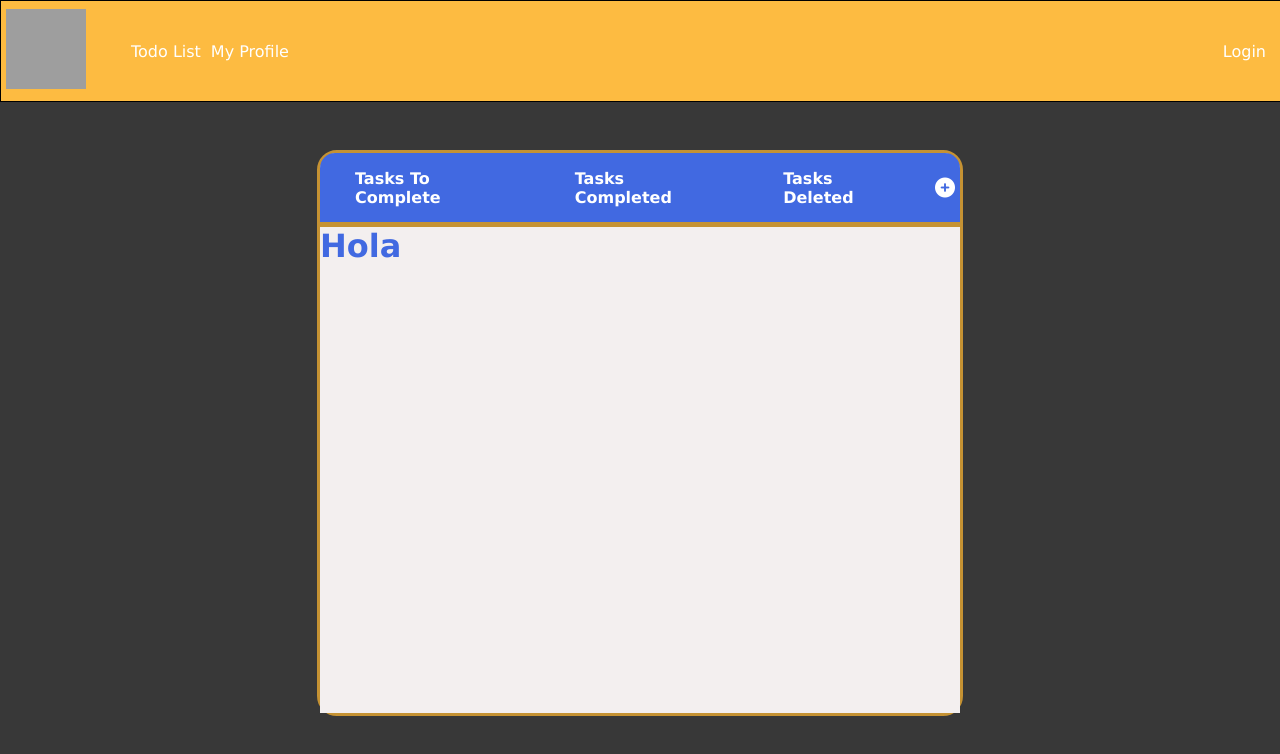
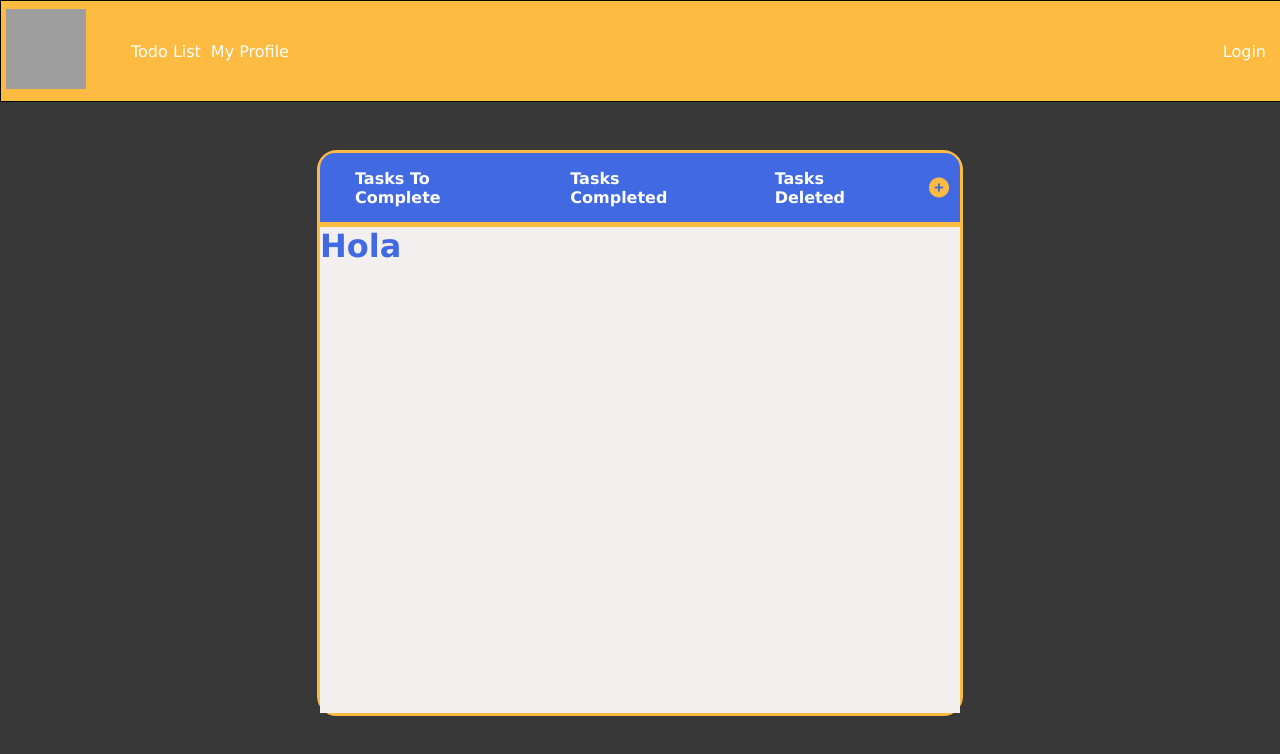
Before and after one commit to araujorogerj/todo-list-react, a React (Create React App) app: page / in a window 1280 px wide. Shown: the top 754 px of the page. Built offline with nearby package versions, Linux system fonts and the light colour scheme; grey boxes are pictures that could not be loaded.

Commit message:
se agrega el estilo a los elementos de la list

```diff
--- a/src/App.css
+++ b/src/App.css
@@ -104,7 +104,7 @@ nav{
 .list-container{
   margin-top: 150px;
   border: solid;
-  border-color: rgb(197, 146, 51);
+  border-color: rgb(253, 187, 65);
   border-radius: 20px;
   background-color: whitesmoke;
   display: flex;
@@ -123,7 +123,7 @@ nav{
   width: 100%;
   background-color: royalblue;
   border-bottom: solid;
-  border-color: rgb(197, 146, 51);
+  border-color: rgb(253, 187, 65);
   border-radius: 15px 15px 0px 0px;
   border-width: 5px;
   font-size: 8px;
@@ -180,4 +180,11 @@ i:hover{
   margin-right: 5px;
   transition: 0.7s;
   cursor: pointer;
+  color: rgb(197, 146, 51);
 }
+
+.list-icon button{
+  background: none;
+  color: rgb(253, 187, 65);
+  border: none;
+}
--- a/src/components/todoList.js
+++ b/src/components/todoList.js
@@ -1,6 +1,9 @@
 import React from "react";
+import { useState } from "react";
 
 const TodoList = () =>{
+
+
     return(
         <div className="list-container">
             <div className="list-header">
@@ -10,7 +13,7 @@ const TodoList = () =>{
                     <h1>tasks deleted</h1>
                 </div>
                 <div className="list-icon">
-                <p><i class="fa-solid fa-circle-plus"></i></p>
+                <button><i class="fa-solid fa-circle-plus"></i></button>
                 </div>
 
             </div>
```
